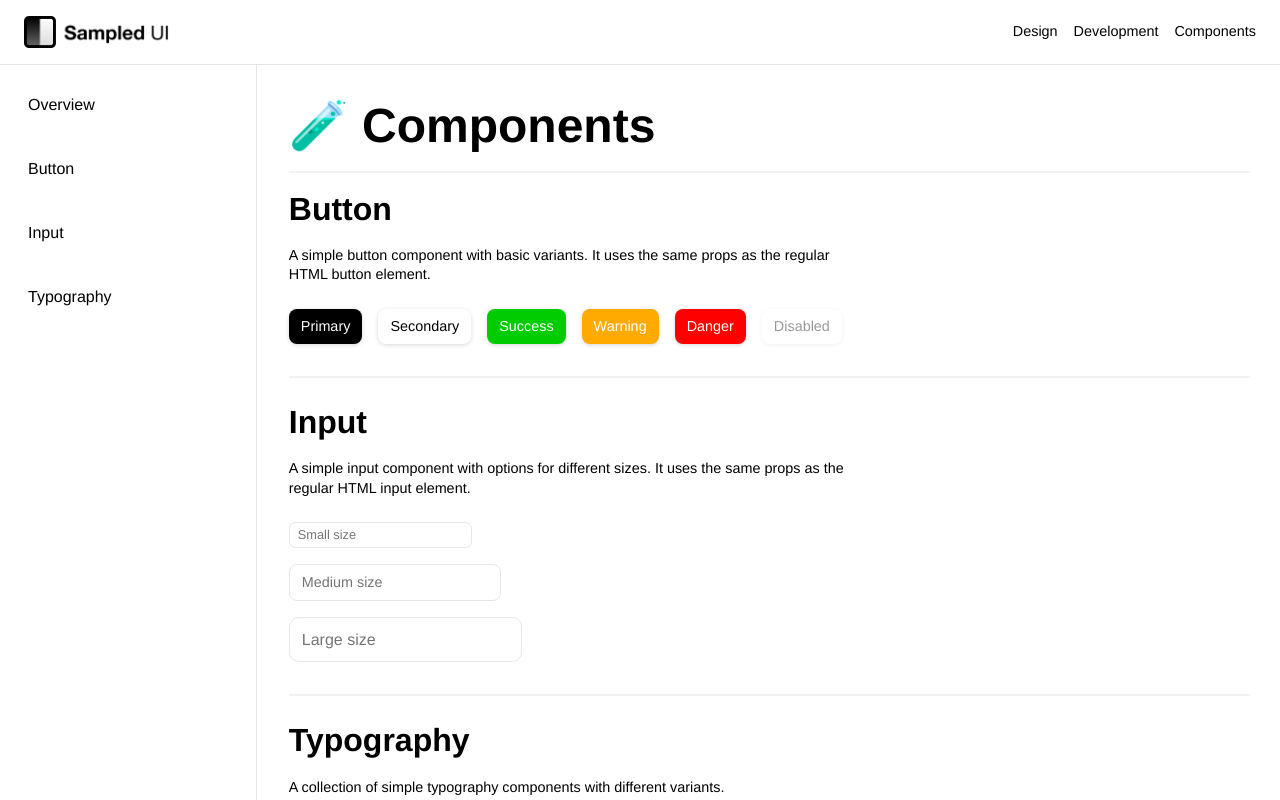
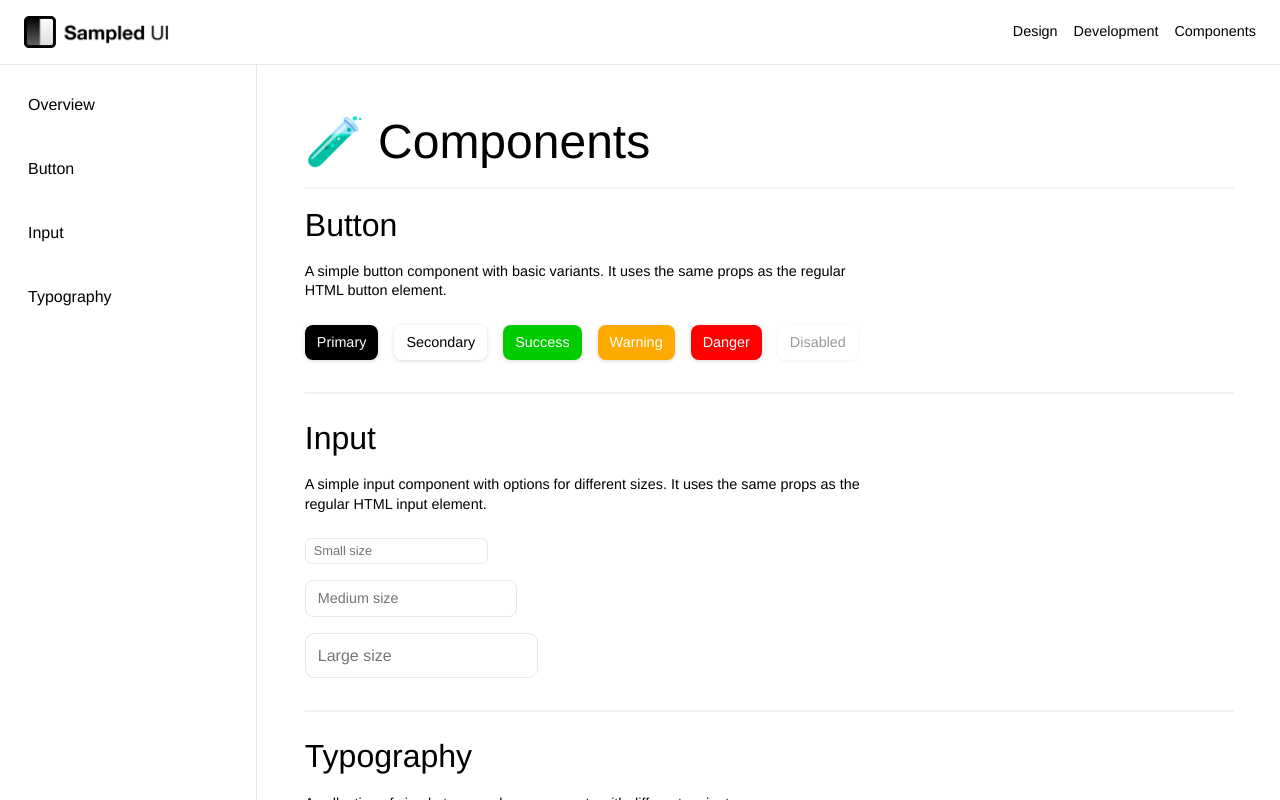
Before and after one commit to sampled-ui/base, a React (Vite) app: page /components in a window 1280 px wide. Shown: the top 800 px of the page. Built offline with nearby package versions, Linux system fonts and the light colour scheme.

Commit message:
feat: layout overflow

```diff
--- a/lib/components/Layout/styles.module.scss
+++ b/lib/components/Layout/styles.module.scss
@@ -2,10 +2,12 @@
 
 .layout {
   width: 100%;
+  overflow-x: hidden;
+  overflow-y: auto;
 
   .header {
     width: 100%;
-    min-height: 4rem;
+    height: 4rem;
 
     display: flex;
     justify-content: space-between;
--- a/lib/components/Typography/Heading.module.scss
+++ b/lib/components/Typography/Heading.module.scss
@@ -2,6 +2,7 @@
 
 .heading {
   font-family: $font-primary;
+  font-weight: 500;
   margin: initial;
 }
 
--- a/src/App.tsx
+++ b/src/App.tsx
@@ -14,19 +14,24 @@ const { Text, Heading, Paragraph } = Typography;
 
 function App() {
   return (
-    <Layout>
+    <Layout style={{ height: "100vh" }}>
       <Header>
         <img
           style={{ padding: "0 1.5rem", maxHeight: "2rem" }}
           src="./wordmark-logo.png"
         />
-        <Flex align="center" justify="end" gap="md" style={{ padding: "0 1.5rem" }}>
+        <Flex
+          align="center"
+          justify="end"
+          gap="md"
+          style={{ padding: "0 1.5rem" }}
+        >
           <Text>Design</Text>
           <Text>Development</Text>
           <Text>Components</Text>
         </Flex>
       </Header>
-      <Layout>
+      <Layout style={{ height: "calc(100% - 4rem)" }}>
         <Sidebar style={{ width: "20rem" }}>
           <Navigation
             items={[
@@ -38,7 +43,7 @@ function App() {
           />
         </Sidebar>
         <Layout>
-          <Spacing gap="xl">
+          <Spacing gap="xxl">
             <Flex direction="column" align="start">
               <Heading level={1}>🧪 Components</Heading>
               <Divider />
```
